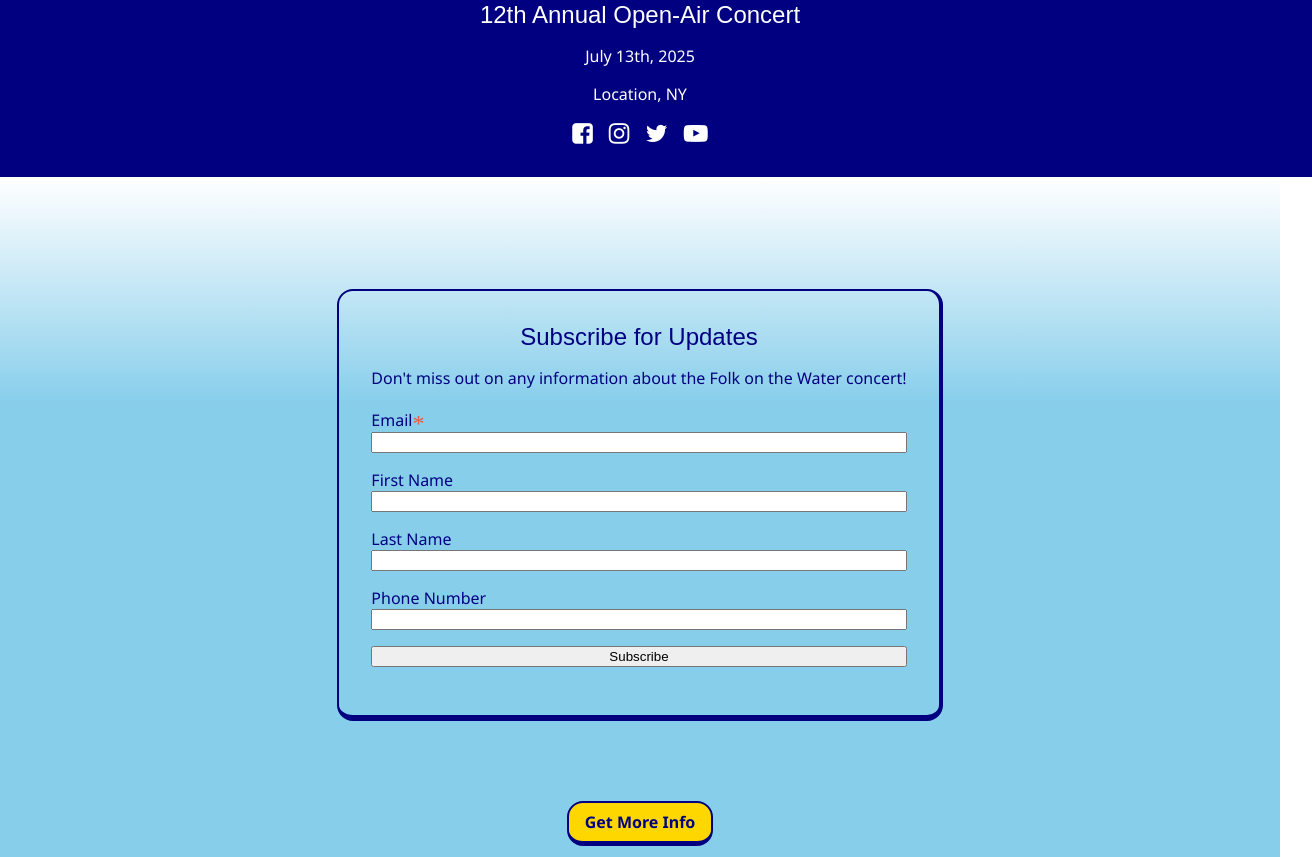
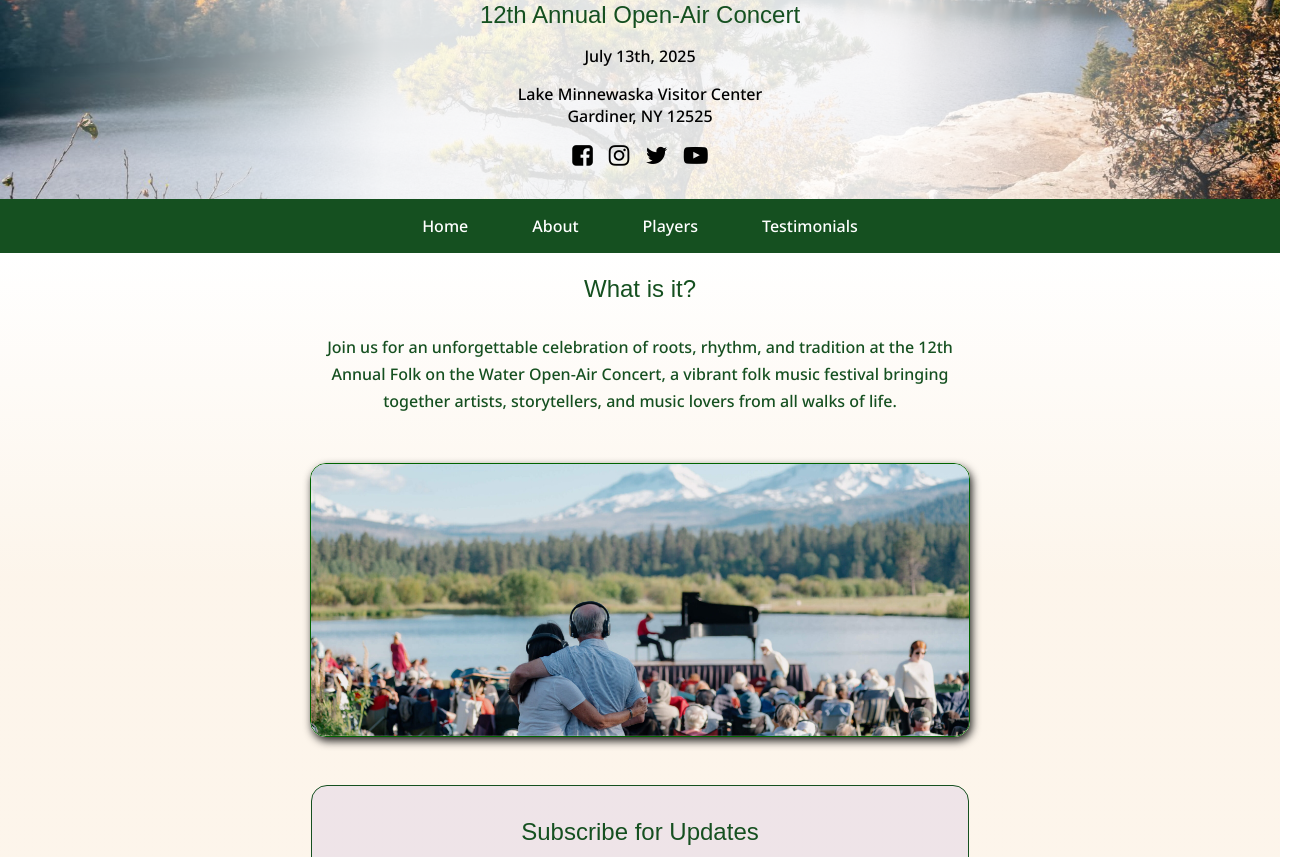
Before and after one commit to armytag/benji-website, a plain HTML site: page index.html in a window 1280 px wide. Shown: the part 84-941 px from the top of the page, 1312 px wide, since content can reach past the window. Drawn offline with Linux system fonts and the light colour scheme; a web font is replaced by a local one.

Commit message:
Updated with new color scheme and images

```diff
--- a/index.html
+++ b/index.html
@@ -12,7 +12,7 @@
 		<h1>Folk on the Water</h1>
 		<h2>12th Annual Open-Air Concert</h2>
 		<p><time datetime="2025-07-13">July 13th, 2025</time></p>
-		<p>Location, NY</p>
+		<p>Lake Minnewaska Visitor Center<br>Gardiner, NY 12525</p>
 		<div class="sm-icons">
 			<a href="https://www.facebook.com/folkonthewater/" class="fa fa-facebook-square"></a>
 			<a href="https://www.instagram.com/folkonthewater/" class="fa fa-instagram"></a>
@@ -20,8 +20,25 @@
 			<a href="https://www.youtube.com/channel/@FolkOnTheWater/" class="fa fa-youtube-play"></a>
 		</div>
 	</div>
+	<div id="nav">
+		<menu>
+			<li><a href="/">Home</a></li>
+			<li><a href="/">About</a></li>
+			<li><a href="/">Players</a></li>
+			<li><a href="/">Testimonials</a></li>
+		</menu>
+	</div>
 	<div id="content">
-		<section id="save-the-date"> </section>
+		<section id="save-the-date">
+			<!-- <h2>🎶 Welcome to the Heart of Folk – Folk on the Water 🎶</h2> -->
+			<h2>What is it?</h2>
+			<p>Join us for an unforgettable celebration of roots, rhythm, and tradition at the 12th Annual Folk on the Water Open-Air Concert, a vibrant folk music festival bringing together artists, storytellers, and music lovers from all walks of life.</p>
+			<!-- <p>Set against the backdrop of Lake Minnewaska, our festival features live performances from acclaimed folk musicians, emerging talent, and cultural ensembles from around the globe. Enjoy a day of soulful tunes, community spirit, and hands-on experiences—from instrument workshops to craft markets and local food vendors.</p> -->
+			<!-- <p>Whether you're a devoted folk fan or discovering the genre for the first time, Folk on the Water offers something for everyone. Come connect through music, share in tradition, and make memories that echo long after the last note fades.</p> -->
+		</section>
+		<section id="lake-piano-image">
+			<img src="images/lake-piano.jpg">
+		</section>
 		<section id="signup">
 			<h2>Subscribe for Updates</h2>
 			<p>Don't miss out on any information about the Folk on the Water concert!</p>
@@ -34,7 +51,7 @@
 				<input type="text" name="lastname">
 				<label for="phonenumber">Phone Number</label>
 				<input type="tel" name="phonenumber">
-				<input type="button" value="Subscribe">
+				<div class="color-button">Subscribe</div>
 			</form>
 		</section>
 		<section id="resources">
@@ -54,7 +71,7 @@
 			<a href="https://www.youtube.com/channel/@FolkOnTheWater/" class="fa fa-youtube-play"></a>
 		</div>
 		<a href="">Privacy Policy</a>
-		<p id="copyright">© 2025 Banjo Fusion LLC. All rights reserver.</p>
+		<p id="copyright">© 2025 Banjo Fusion LLC. All rights reserved.</p>
 	</div>
 </body>
 </html>
--- a/style.css
+++ b/style.css
@@ -2,11 +2,14 @@
 
 :root {
 	--asterisk-red: #e85c41;
-	--content-bg: skyblue;
-	--dark-blue: navy;
+	--content-bg: #FAEBD780;
+	--dark-green: #155020;
+	--darker-green: #062510;
 }
 
 body {
+	width: 100vw;
+	overflow-x: hidden;
 	margin: 0;
 	padding: 0;
 	display: flex;
@@ -15,9 +18,9 @@ body {
 	align-items: center;
 	text-align: center;
 	font-family: "Noto Sans", sans-serif;
-	font-weight: 400;
+	font-weight: 500;
 	font-style: normal;
-	color: var(--dark-blue);
+	color: var(--dark-green);
 }
 
 h1, h2, h3, h4, h5, h6 {
@@ -35,13 +38,13 @@ p, a {
 
 .color-button {
 	padding: 0.5rem 1rem;
-	border: 0.125rem solid var(--dark-blue);
+	border: 0.125rem solid var(--darker-green);
 	border-radius: 1rem;
 	border-bottom-width: 0.33rem;
 	transition: 0.125s;
-	color: var(--dark-blue);
-	background-color: gold;
 	font-weight: bold;
+	color: white;
+	background-color: var(--dark-green);
 }
 
 .color-button:hover {
@@ -59,6 +62,7 @@ p, a {
 }
 
 body > div {
+	box-sizing: border-box;
 	display: flex;
 	flex-direction: column;
 	justify-content: center;
@@ -68,29 +72,81 @@ body > div {
 }
 
 #head {
-	background-color: var(--dark-blue);
+	background-image:
+		linear-gradient(to right, #fff0, #fffd 30%, #fffd 70%, #fff0),
+		url("images/lake-minnewaska-tall.jpg");
+	background-position: center;
+	background-size: cover;
 	padding: 2rem;
+	color: black;
+}
+
+#head h1, #head h2 {
+	color: var(--dark-green);
+}
+
+#nav {
+	background-color: var(--dark-green);
+}
+
+#nav menu {
+	margin: 0;
+	padding: 0;
+	display: flex;
+	flex-direction: row;
+}
+
+#nav li {
+	list-style: none;
+	padding: 1rem 2rem;
+}
+
+#nav li:hover {
+	background-color: var(--darker-green);
+	cursor: pointer;
+}
+
+#nav a {
+	text-decoration: none;
 	color: white;
 }
 
 #content {
+	width: 100%;
+	padding: 0 2rem;
 	background: linear-gradient(white, var(--content-bg) 25%, var(--content-bg) 75%, white);
 }
 
 #content > section {
-	margin: 2rem 0;
+	margin: 1rem 0;
 	display: flex;
 	flex-direction: column;
 	justify-content: center;
 	align-items: center;
-	gap: 1rem;
+	gap: 1.5rem;
+}
+
+#save-the-date {
+	max-width: 72ch;
+	line-height: 1.7;
+}
+
+#lake-piano-image img {
+	width: 72ch;
+	box-shadow: 2px 4px 8px #000d;
+	border-radius: 1rem;
+	border: 1px solid darkgreen;
 }
 
 #signup {
 	padding: 2rem;
-	border: 1px solid var(--dark-blue);
+	border: 1px solid var(--dark-green);
 	border-radius: 1rem;
-	border-width: 2px 4px 6px 2px;
+	/* border-width: 2px 4px 6px 2px; */
+	/* background-image: linear-gradient(#fff2, #0002); */
+	background-color: #C2B0E040;
+	width: 72ch;
+	box-sizing: border-box;
 }
 
 #signup-form {
@@ -101,23 +157,32 @@ body > div {
 	margin-bottom: 1rem;
 }
 
+#signup-form label {
+	font-weight: bold;
+}
+
 #signup-form input {
 	margin-bottom: 1rem;
 }
 
-#signup-form input[type="button"] {
-	margin-bottom: 0;
+#signup-form .color-button {
+	width: max-content;
 }
 
 #foot {
 	width: 100%;
-	background-color: gold;
 	padding: 2rem;
+	background-color: var(--dark-green);
+	color: white;
 }
 
 #foot a {
 	text-decoration: none;
-	color: black;
+	color: white;
+}
+
+#foot .sm-icons {
+	color: white;
 }
 
 .sm-icons {
```
Also changed, not shown: images/lake-minnewaska-tall.jpg (added), images/lake-piano.jpg (added).
